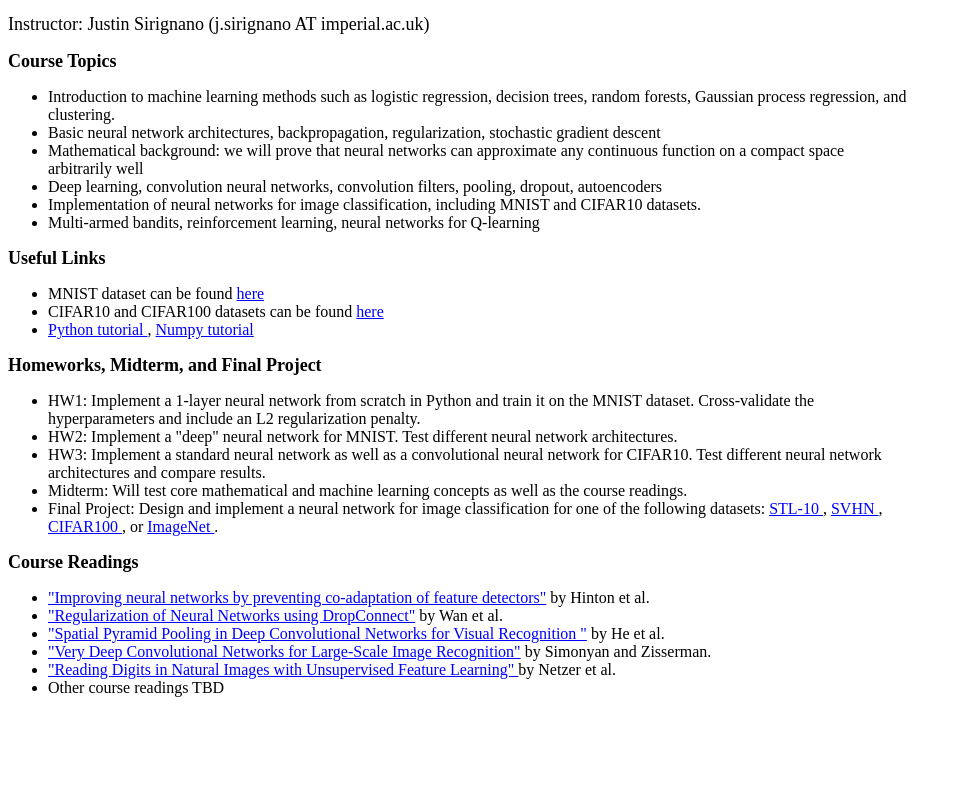
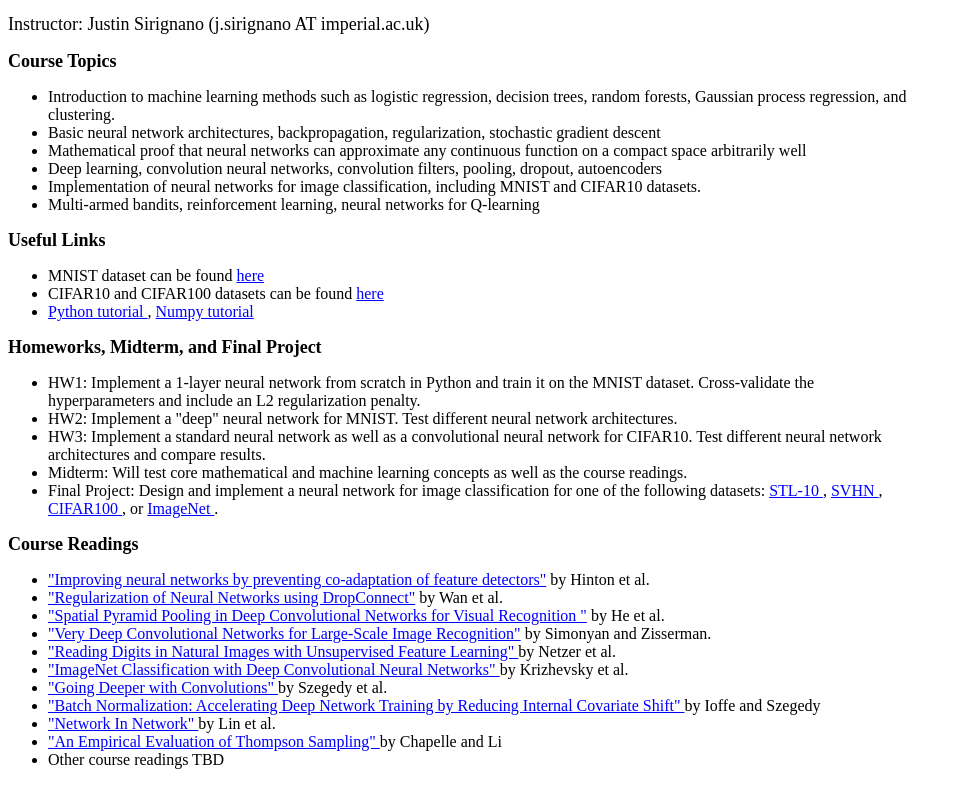
Before and after one commit to jasirign/NeuralNetworks_and_DeepLearning, a plain HTML site: page index.html in a window 1280 px wide. Shown: the part 47-832 px from the top of the page, without its empty margins (0-961 px from the left). Before the commit the page ends 800 px from the top, so only its background shows below. Drawn offline with Linux system fonts and the light colour scheme.

Commit message:
second tryy

```diff
--- a/index.html
+++ b/index.html
@@ -33,7 +33,7 @@
 	<li> Introduction to machine learning methods such as logistic regression, decision trees, random forests,
 	     Gaussian process regression, and clustering. </li>
 	<li> Basic neural network architectures, backpropagation, regularization, stochastic gradient descent </li>
-	<li> Mathematical background: we will prove that neural networks can approximate any continuous function on a compact space arbitrarily well  </li>
+	<li> Mathematical proof that neural networks can approximate any continuous function on a compact space arbitrarily well  </li>
 	<li> Deep learning, convolution neural networks, convolution filters, pooling, dropout, autoencoders </li>
 	<li> Implementation of neural networks for image classification, including MNIST and CIFAR10 datasets. </li>
 	<li> Multi-armed bandits, reinforcement learning, neural networks for Q-learning </li>
@@ -76,6 +76,16 @@
         target = "_blank"> "Very Deep Convolutional Networks for Large-Scale Image Recognition"</a> by Simonyan and Zisserman.  </li>
 	<li> <a href="http://static.googleusercontent.com/media/research.google.com/en//pubs/archive/37648.pdf"
         target = "_blank"> "Reading Digits in Natural Images with Unsupervised Feature Learning" </a> by Netzer et al.  </li>
+	<li>    <a href="http://papers.nips.cc/paper/4824-imagenet-classification-with-deep-convolutional-neural-networks.pdf"
+        target = "_blank"> "ImageNet Classification with Deep Convolutional Neural Networks" </a> by Krizhevsky et al.  </li>
+	<li>    <a href="http://arxiv.org/abs/1409.4842"
+        target = "_blank"> "Going Deeper with Convolutions" </a> by Szegedy et al.  </li>
+	<li>    <a href="http://arxiv.org/abs/1502.03167"
+        target = "_blank"> "Batch Normalization: Accelerating Deep Network Training by Reducing Internal Covariate Shift" </a> by Ioffe and Szegedy  </li>
+	<li>    <a href="http://arxiv.org/abs/1312.4400"
+        target = "_blank"> "Network In Network" </a> by Lin et al.  </li>
+	<li>    <a href="http://papers.nips.cc/paper/4321-an-empirical-evaluation-of-thompson-sampling"
+        target = "_blank"> "An Empirical Evaluation of Thompson Sampling" </a> by Chapelle and Li  </li>
 	<li> Other course readings TBD </li>
 
 </ul>
```
